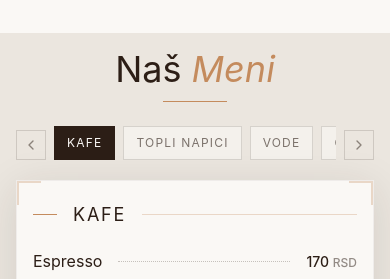
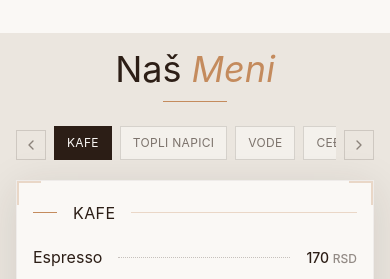
Before and after one commit to rumeni/la_bocca, a Next.js app: page / in a window 390 px wide. Shown: the part 1900-2179 px from the top of the page. Built offline with nearby package versions, Linux system fonts and the light colour scheme.

Commit message:
more mobile adjustments

```diff
--- a/app/globals.css
+++ b/app/globals.css
@@ -6,8 +6,8 @@
   --color-espresso: #2C1E16;
   --color-caramel: #C48B5D;
   --color-copper: #B87333;
-  --font-serif: var(--font-cormorant);
-  --font-sans: var(--font-inter);
+  --font-serif: var(--font-cormorant), Georgia, 'Times New Roman', serif;
+  --font-sans: var(--font-inter), system-ui, -apple-system, BlinkMacSystemFont, 'Segoe UI', sans-serif;
 }
 
 @layer base {
--- a/app/layout.tsx
+++ b/app/layout.tsx
@@ -4,14 +4,16 @@ import './globals.css';
 
 const cormorant = Cormorant_Garamond({
   subsets: ['latin', 'latin-ext'],
-  weight: ['300', '400', '500', '600', '700'],
+  weight: ['400', '500', '600', '700'],
   style: ['normal', 'italic'],
   variable: '--font-cormorant',
+  display: 'swap',
 });
 
 const inter = Inter({
   subsets: ['latin', 'latin-ext'],
   variable: '--font-inter',
+  display: 'swap',
 });
 
 const siteUrl = 'https://laboccabar.rs'; // update this when you have your domain
--- a/components/Menu.tsx
+++ b/components/Menu.tsx
@@ -79,7 +79,7 @@ export default function Menu() {
               <button
                 key={cat.title}
                 onClick={() => goTo(idx)}
-                className={`shrink-0 px-3 sm:px-4 py-2 text-xs tracking-widest uppercase font-sans border transition-all duration-200 ${
+                className={`shrink-0 px-3 sm:px-4 py-2 text-xs tracking-wide sm:tracking-widest uppercase font-sans border transition-all duration-200 ${
                   idx === currentPage
                     ? 'bg-espresso text-ivory border-espresso'
                     : 'bg-ivory/60 text-espresso/60 border-espresso/15 hover:border-espresso/40 hover:text-espresso'
@@ -122,7 +122,7 @@ export default function Menu() {
               >
                 <div className="flex items-center gap-4 mb-5">
                   <div className="w-6 h-px bg-caramel" />
-                  <h3 className="font-serif text-lg sm:text-2xl md:text-3xl text-espresso uppercase tracking-widest">
+                  <h3 className="font-serif text-base sm:text-2xl md:text-3xl text-espresso uppercase tracking-wide sm:tracking-widest">
                     {category.title}
                   </h3>
                   <div className="flex-grow h-px bg-caramel/30" />
--- a/tsconfig.json
+++ b/tsconfig.json
@@ -18,7 +18,6 @@
         "name": "next"
       }
     ],
-    "baseUrl": ".",
     "paths": {
       "@/*": ["./*"]
     }
```
Also changed, not shown: 1 other file (tests, documents, lock files or other folders).
